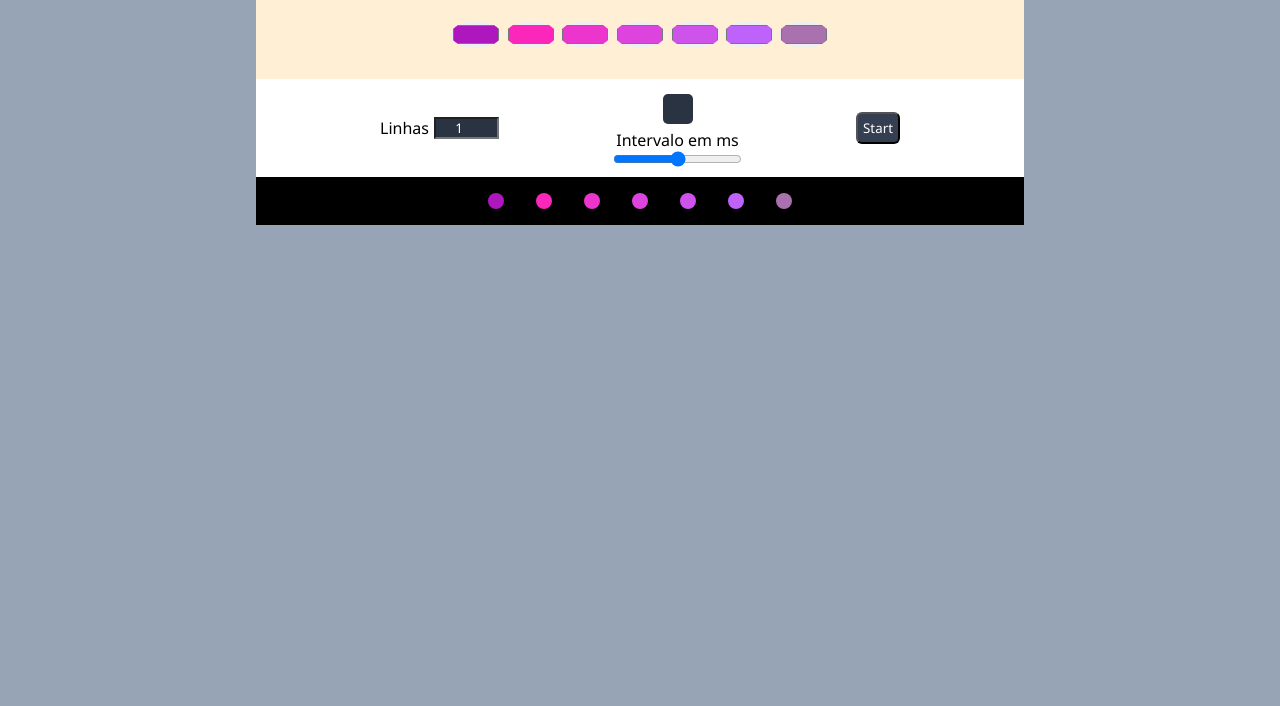
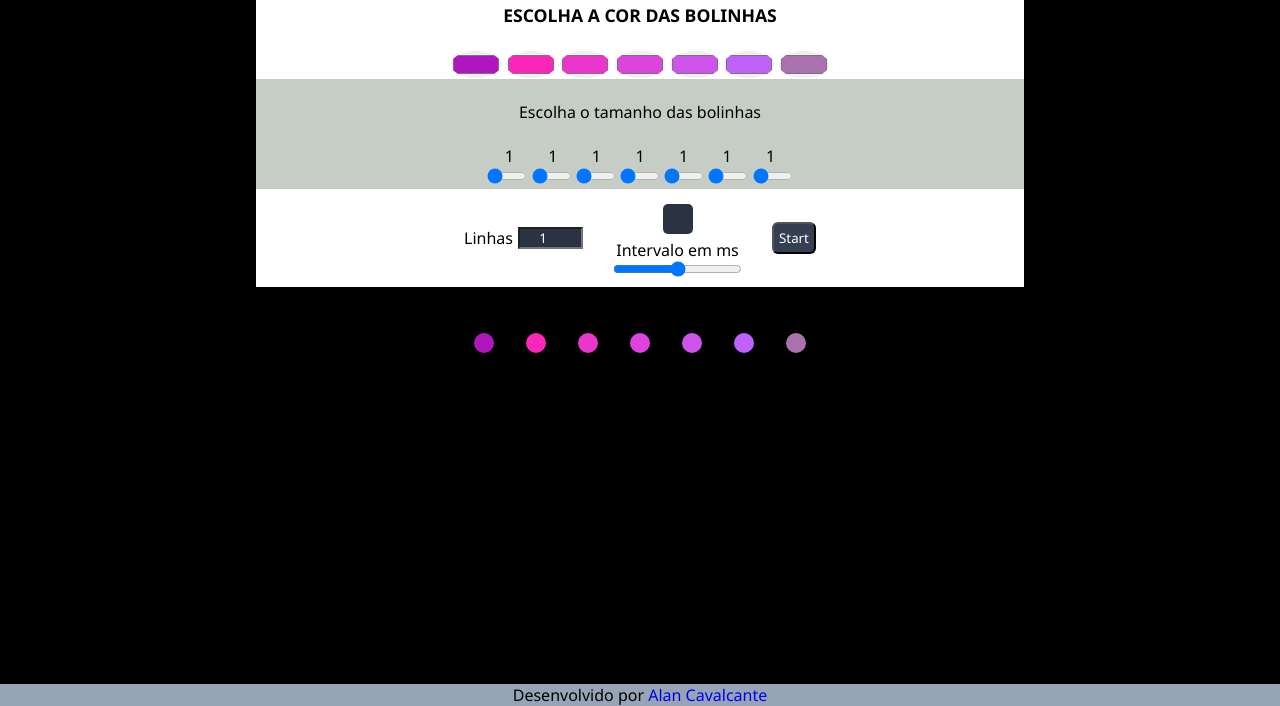
Before and after one commit to alan-cavalcante/Christmas-lights, a plain HTML site: page index.html in a window 1280 px wide. Shown: the part 94-800 px from the top of the page. Drawn offline with Linux system fonts and the light colour scheme.

Commit message:
adicionado ajuste de escala das bolinhas

```diff
--- a/index.html
+++ b/index.html
@@ -12,18 +12,53 @@
 
 <body>
     <div id="container">
-        <h1>Painel de Luzes</h1>
+        <h1 style="padding: 15px;">Luzes de Natal</h1>
         <div id="colorpickers">
             <br>
             <p>Escolha a cor das bolinhas</p>
             <br>
-            <input class="colorP" oninput="mudarCor(this.value, this.dataset.nmr)" type="color" value="#AF17BE" data-nmr="1">
-            <input class="colorP" oninput="mudarCor(this.value, this.dataset.nmr)" type="color" value="#FB26BA" data-nmr="2">
-            <input class="colorP" oninput="mudarCor(this.value, this.dataset.nmr)" type="color" value="#EC35CC" data-nmr="3">
-            <input class="colorP" oninput="mudarCor(this.value, this.dataset.nmr)" type="color" value="#DD44DD" data-nmr="4">
-            <input class="colorP" oninput="mudarCor(this.value, this.dataset.nmr)" type="color" value="#CE53EB" data-nmr="5">
-            <input class="colorP" oninput="mudarCor(this.value, this.dataset.nmr)" type="color" value="#BF62FA" data-nmr="6">
-            <input class="colorP" oninput="mudarCor(this.value, this.dataset.nmr)" type="color" value="#AA71AF" data-nmr="7">
+            <input class="colorP" oninput="mudarCor(this.value, this.dataset.nmr)" type="color" value="#AF17BE"
+                data-nmr="1">
+            <input class="colorP" oninput="mudarCor(this.value, this.dataset.nmr)" type="color" value="#FB26BA"
+                data-nmr="2">
+            <input class="colorP" oninput="mudarCor(this.value, this.dataset.nmr)" type="color" value="#EC35CC"
+                data-nmr="3">
+            <input class="colorP" oninput="mudarCor(this.value, this.dataset.nmr)" type="color" value="#DD44DD"
+                data-nmr="4">
+            <input class="colorP" oninput="mudarCor(this.value, this.dataset.nmr)" type="color" value="#CE53EB"
+                data-nmr="5">
+            <input class="colorP" oninput="mudarCor(this.value, this.dataset.nmr)" type="color" value="#BF62FA"
+                data-nmr="6">
+            <input class="colorP" oninput="mudarCor(this.value, this.dataset.nmr)" type="color" value="#AA71AF"
+                data-nmr="7">
+        </div>
+        <div id="tamanho">
+            <br>
+            <p>Escolha o tamanho das bolinhas</p>
+            <br>
+            <div id="escalasuperior">
+                <div id="displayscala1">1</div>
+                <div id="displayscala2">1</div>
+                <div id="displayscala3">1</div>
+                <div id="displayscala4">1</div>
+                <div id="displayscala5">1</div>
+                <div id="displayscala6">1</div>
+                <div id="displayscala7">1</div>
+            </div>
+            <input type="range" name="tamanhobolinha" oninput="definirTamanho(this.value, this.dataset.idd)" value="1"
+                data-idd="1" min="1" max="4" style="width: 40px;">
+            <input type="range" name="tamanhobolinha" oninput="definirTamanho(this.value, this.dataset.idd)" value="1"
+                data-idd="2" min="1" max="4" style="width: 40px;">
+            <input type="range" name="tamanhobolinha" oninput="definirTamanho(this.value, this.dataset.idd)" value="1"
+                data-idd="3" min="1" max="4" style="width: 40px;">
+            <input type="range" name="tamanhobolinha" oninput="definirTamanho(this.value, this.dataset.idd)" value="1"
+                data-idd="4" min="1" max="4" style="width: 40px;">
+            <input type="range" name="tamanhobolinha" oninput="definirTamanho(this.value, this.dataset.idd)" value="1"
+                data-idd="5" min="1" max="4" style="width: 40px;">
+            <input type="range" name="tamanhobolinha" oninput="definirTamanho(this.value, this.dataset.idd)" value="1"
+                data-idd="6" min="1" max="4" style="width: 40px;">
+            <input type="range" name="tamanhobolinha" oninput="definirTamanho(this.value, this.dataset.idd)" value="1"
+                data-idd="7" min="1" max="4" style="width: 40px;">
         </div>
         <div id="controles">
             <div id="caixalinhas">
@@ -50,6 +85,9 @@
                 <div class="luzes" id="7" style="background-color: #AA71AF;"></div>
             </div>
         </div>
+        <footer>
+            Desenvolvido por <a href="https://github.com/alan-cavalcante" target="_blank">Alan Cavalcante</a>
+        </footer>
     </div>
 </body>
 
--- a/main.js
+++ b/main.js
@@ -36,3 +36,14 @@ function mudarCor(valor, id) {
     let bolinha = document.getElementById(id)
     bolinha.style.backgroundColor = valor
 }
+
+/* Definir Tamanho das bolinhas*/
+
+function definirTamanho(valor, id) {
+    console.log(id, valor)
+    let label = document.getElementById(`displayscala${id}`)
+    label.textContent = valor
+    let bolinha = document.getElementById(id)
+    bolinha.style.width = `${valor}.1em`
+    bolinha.style.height = `${valor}.1em`
+}
--- a/style.css
+++ b/style.css
@@ -17,23 +17,26 @@
 }
 
 body {
-    background-color: var(--azul);
+    background-color: black;
     display: flex;
     flex-direction: column;
+    align-items: center;
+    margin: 0 20%;
 }
 
 #container {
     background-color: var(--cinza);
-    margin: 0 20%;
     display: flex;
     flex-direction: column;
     align-items: center;
+    width: 100%;
+    max-width: 900px;
+    border-radius: 10px;
 }
 
 #colorpickers {
-    background-color: papayawhip;
+    background-color: white;
     width: 100%;
-    padding-bottom: 30px;
     font-weight: bold;
     font-size: 1.1em;
     text-transform: uppercase;
@@ -44,13 +47,24 @@ body {
     border-radius: 50%;
 }
 
+#escalasuperior {
+    display: flex;
+    flex-direction: row;
+    justify-content: space-around;
+    text-align: left;
+}
+
+#displayescala {
+    width: 40px;
+}
+
 #controles {
     background-color: white;
     width: 100%;
     padding: 10px;
     display: flex;
     flex-direction: row;
-    justify-content: space-evenly;
+    justify-content: center;
     align-items: center;
 }
 
@@ -69,6 +83,7 @@ body {
     justify-content: space-evenly;
     text-align: center;
     align-items: center;
+    margin: 0 30px;
 }
 
 #displayIntervalo {
@@ -94,8 +109,8 @@ body {
     width: 100%;
 }
 
-
 #containerMaiorLuzes {
+    padding: 30px;
     background-color: black;
     width: 100%;
     display: flex;
@@ -112,8 +127,15 @@ body {
 }
 
 .luzes {
-    width: 1em;
-    height: 1em;
+    width: 20px;
+    height: 20px;
     margin: 1em 1em;
     border-radius: 50%;
 }
+
+footer {
+    position: absolute;
+    bottom: 0;
+    background-color: var(--azul);
+    width: 100vw;
+}
```
